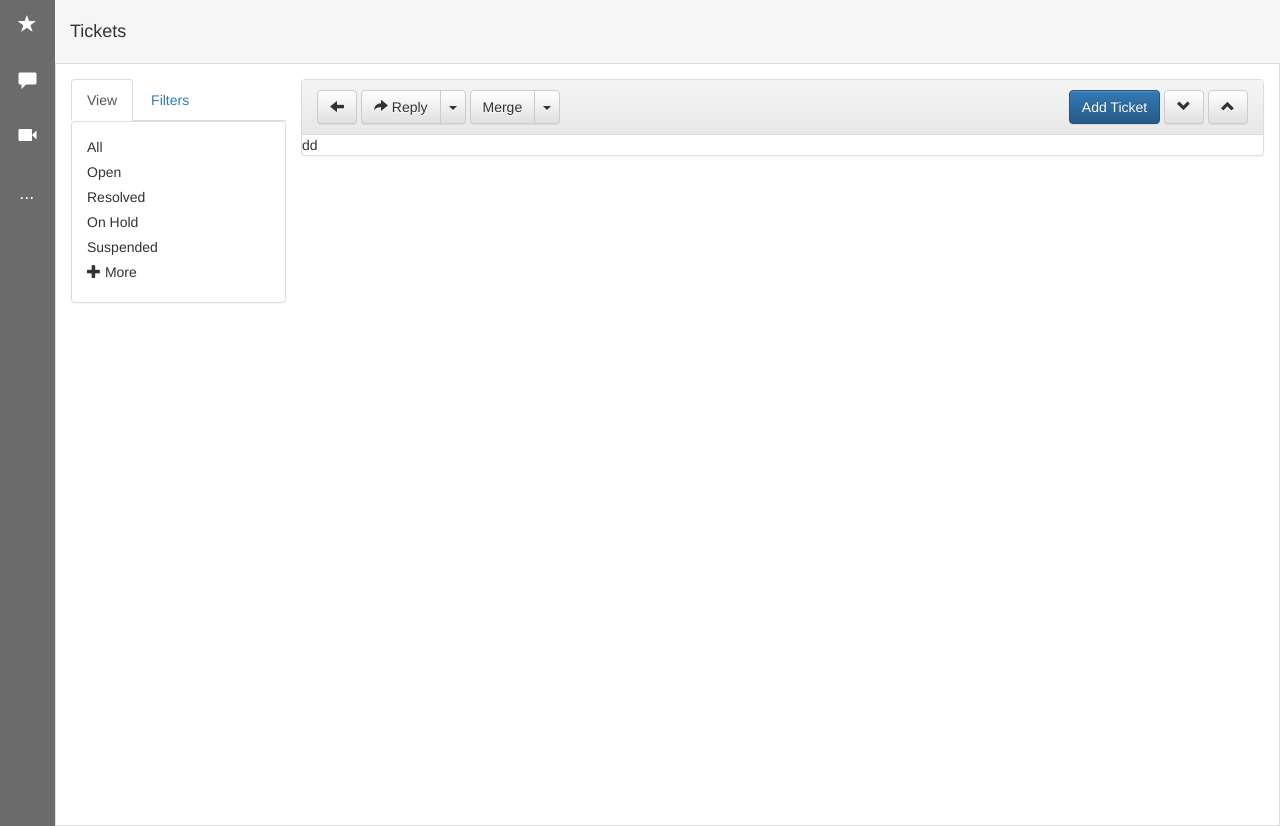
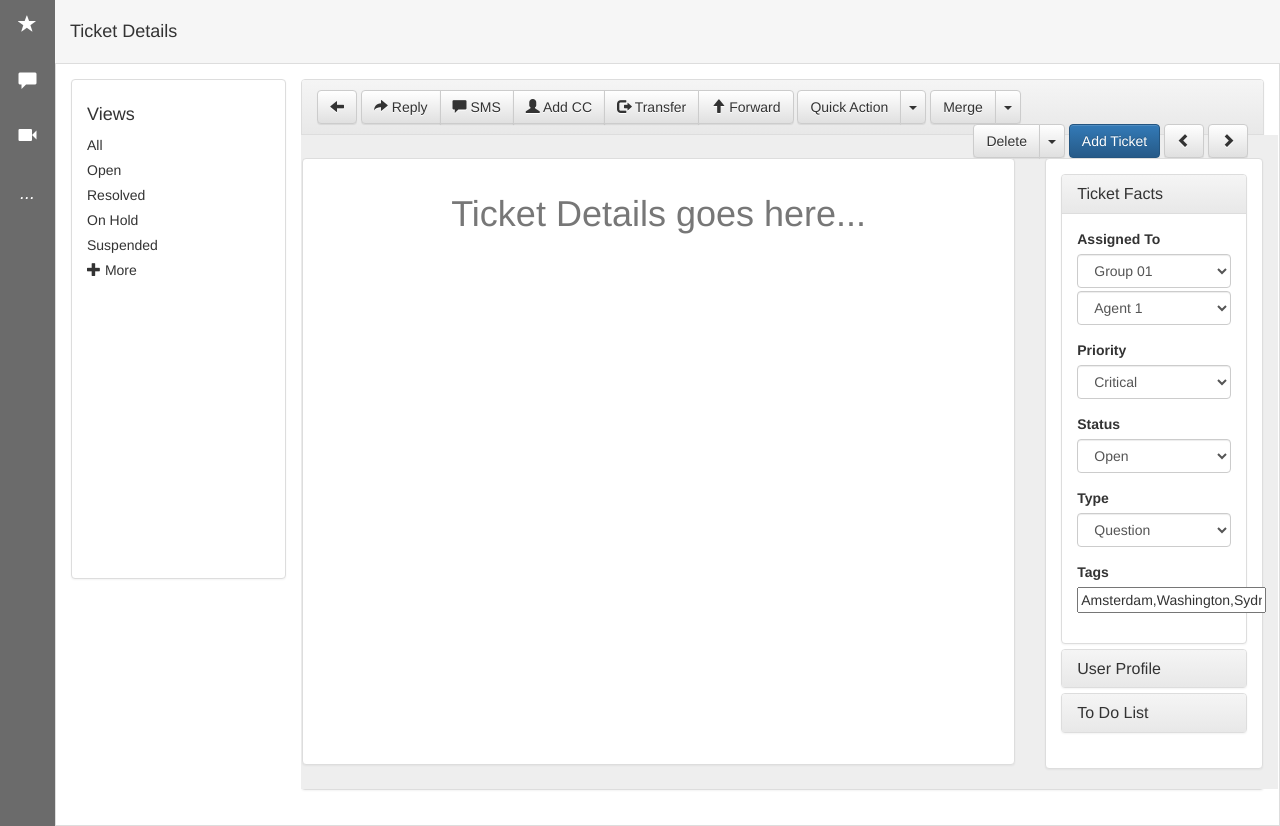
Before and after one commit to gan2san/MVP-Track, a PHP site: page /ticket-details.php in a window 1280 px wide. Shown: the part 51-877 px from the top of the page. Run offline with PHP 8.4, Linux system fonts and the light colour scheme.

Commit message:
Done ticket details page

```diff
--- a/ticket-details.php
+++ b/ticket-details.php
@@ -3,7 +3,7 @@
 	<div class="general-layout">
 		<div class="title">
 			<!-- <button class="btn btn-default"><i class="glyphicon glyphicon-home"></i></button>  -->
-			<h1>Tickets</h1>
+			<h1>Ticket Details</h1>
 		</div>
 		<div class="inbox-wrapper">
 			<div class="faceted-search">
@@ -11,21 +11,16 @@
 
 <div>
 
-  <!-- Nav tabs -->
-  <ul class="nav nav-tabs" role="tablist">
-    <li role="presentation" class="active"><a href="#home" aria-controls="home" role="tab" data-toggle="tab">View</a></li>
-    <li role="presentation"><a href="#profile" aria-controls="profile" role="tab" data-toggle="tab">Filters</a></li>
-  </ul>
 
   <!-- Tab panes -->
-  <div class="tab-content">
-    <div role="tabpanel" class="tab-pane active" id="home">
 
-    	<div class="panel-group" id="accordion">
-		<div class="panel panel-default">
+    	<div class="panel-group">
+		<div class="panel panel-default" style="height:500px">
 
 				      <div id="collapse1" class="panel-collapse collapse in">
 				        <div class="panel-body">
+
+  							<h4>Views</h4>
 				        	<label>All</label>
 				        	<label>Open</label>
 				        	<label>Resolved</label>
@@ -43,110 +38,7 @@
 
 
 
-    </div>
-    <div role="tabpanel" class="tab-pane" id="profile">
 
-
-    	<div class="panel-group" id="accordion">
-
-				    <div class="panel panel-default">
-				      <div class="panel-heading">
-				        <h4 class="panel-title">
-				          <a data-toggle="collapse"  data-parent="#collapse2" href="#collapse2">Ticket ID</a>
-				        </h4>
-				      </div>
-				      <div id="collapse2" class="panel-collapse collapse in">
-				        <div class="panel-body">
-				        	<input type="text" name="" id="" class="form-control" placeholder="Ticket ID">
-				        </div>
-				      </div>
-				    </div>
-				    <div class="panel panel-default">
-				      <div class="panel-heading">
-				        <h4 class="panel-title">
-				          <a data-toggle="collapse"  data-parent="#collapse3" href="#collapse3">Status</a>
-				        </h4>
-				      </div>
-				      <div id="collapse3" class="panel-collapse collapse">
-				        <div class="panel-body">
-				        	<label><input type="checkbox" name="" id=""> Open</label>
-				        	<label><input type="checkbox" name="" id=""> Resolved</label>
-				        	<label><input type="checkbox" name="" id=""> On Hold</label>
-				        	<label><input type="checkbox" name="" id=""> Suspended</label>
-				        	<label><input type="checkbox" name="" id=""> Reopened</label>
-				        	<label><i class="glyphicon glyphicon-plus"></i> More</label>
-				        	<!-- <label><input type="checkbox" name="" id=""> Closed</label>
-				        	<label><input type="checkbox" name="" id=""> Pending</label> -->
-				        </div>
-				      </div>
-				    </div>
-				    <div class="panel panel-default">
-				      <div class="panel-heading">
-				        <h4 class="panel-title">
-				          <a data-toggle="collapse"  data-parent="#collapse4" href="#collapse4">Priority</a>
-				        </h4>
-				      </div>
-				      <div id="collapse4" class="panel-collapse collapse">
-				        <div class="panel-body">
-				        	 <select class="form-control" id="exampleSelect1">
-			                  <option value="0">Critical</option>
-			                  <option value="1">High</option>
-			                  <option value="2">Mid</option>
-			                  <option value="3">Low</option>
-			                </select>
-				        </div>
-				      </div>
-				    </div>
-				    <div class="panel panel-default">
-				      <div class="panel-heading">
-				        <h4 class="panel-title">
-				          <a data-toggle="collapse"  data-parent="#collapse5" href="#collapse5">Agent</a>
-				        </h4>
-				      </div>
-				      <div id="collapse5" class="panel-collapse collapse">
-				        <div class="panel-body">
-				        	<input type="text" name="" id="" class="form-control" placeholder="Agent Name">
-				        </div>
-				      </div>
-				    </div>
-				    <div class="panel panel-default">
-				      <div class="panel-heading">
-				        <h4 class="panel-title">
-				          <a data-toggle="collapse"  data-parent="#collapse6" href="#collapse6">Requestor</a>
-				        </h4>
-				      </div>
-				      <div id="collapse6" class="panel-collapse collapse">
-				        <div class="panel-body">
-				        	<input type="text" name="" id="" class="form-control" placeholder="Reguestor Name">
-				        </div>
-				      </div>
-				    </div>
-				    <div class="panel panel-default">
-				      <div class="panel-heading">
-				        <h4 class="panel-title">
-				          <a data-toggle="collapse"  data-parent="#collapse7" href="#collapse7">Date Time</a>
-				        </h4>
-				      </div>
-				      <div id="collapse7" class="panel-collapse collapse">
-				        <div class="panel-body">...</div>
-				      </div>
-				    </div>
-				    <div class="panel panel-default">
-				      <div class="panel-heading">
-				        <h4 class="panel-title">
-				          <a data-toggle="collapse"  data-parent="#collapse8" href="#collapse8">Source</a>
-				        </h4>
-				      </div>
-				      <div id="collapse8" class="panel-collapse collapse">
-				        <div class="panel-body">...</div>
-				      </div>
-				    </div>
-				  </div>
-
-
-
-    </div>
-  </div>
 
 </div>
 
@@ -163,17 +55,24 @@
 				  <div class="panel-heading">
 
 
-				  	<button class="btn btn-default"><span class="glyphicon glyphicon-arrow-left" aria-hidden="true"></span></button>
+				  	<button class="btn btn-default" formaction="index.php"><span class="glyphicon glyphicon-arrow-left" aria-hidden="true"></span></button>
+				  	<div class="btn-group" role="group" aria-label="...">
+						<button type="button" class="btn btn-default"><span class="glyphicon glyphicon-share-alt" aria-hidden="true"></span> Reply</button>
+				  		<button type="button" class="btn btn-default"><span class="glyphicon glyphicon-comment" aria-hidden="true"></span> SMS</button>
+				  		<button type="button" class="btn btn-default"><span class="glyphicon glyphicon-user" aria-hidden="true"></span> Add CC</button>
+				  		<button type="button" class="btn btn-default"><span class="glyphicon glyphicon-log-out" aria-hidden="true"></span> Transfer</button>
+				  		<button type="button" class="btn btn-default"><span class="glyphicon glyphicon-arrow-up" aria-hidden="true"></span> Forward</button>
+
+					</div>
 				  	<!-- Split button -->
 					<div class="btn-group">
-					  <button type="button" class="btn btn-default"><span class="glyphicon glyphicon-share-alt" aria-hidden="true"></span> Reply</button>
+					  <button type="button" class="btn btn-default">Quick Action</button>
 					  <button type="button" class="btn btn-default dropdown-toggle" data-toggle="dropdown" aria-haspopup="true" aria-expanded="false">
 					    <span class="caret"></span>
-					    <span class="sr-only">Toggle Dropdown</span>
+					    <span class="sr-only">Add Note</span>
 					  </button>
 					  <ul class="dropdown-menu">
-					    <li><a href="#">Bulk Reply</a></li>
-					    <li><a href="#">Bulk Forward</a></li>
+					    <li><a href="#">Split</a></li>
 					  </ul>
 					</div>
 					<!-- Split button -->
@@ -188,9 +87,20 @@
 					  </ul>
 					</div>
 					<div class="pull-right">
+						<!-- Split button -->
+					<div class="btn-group">
+					  <button type="button" class="btn btn-default">Delete</button>
+					  <button type="button" class="btn btn-default dropdown-toggle" data-toggle="dropdown" aria-haspopup="true" aria-expanded="false">
+					    <span class="caret"></span>
+					    <span class="sr-only">Add Note</span>
+					  </button>
+					  <ul class="dropdown-menu">
+					    <li><a href="#">Spam Ticket</a></li>
+					  </ul>
+					</div>
 					  <button class="btn btn-primary">Add Ticket</button>
-					  <button class="btn btn-default"><i class="glyphicon glyphicon-chevron-down"></i></button>
-					  <button class="btn btn-default"><i class="glyphicon glyphicon-chevron-up"></i></button>
+					  <button class="btn btn-default"><i class="glyphicon glyphicon-chevron-left"></i></button>
+					  <button class="btn btn-default"><i class="glyphicon glyphicon-chevron-right"></i></button>
 
 					</div>
 				  </div>
@@ -198,7 +108,179 @@
 		  <!-- Table -->
 
 
-		 dd
+
+
+		<div class="row" style="background:#eee">
+			<div class="col-sm-9">
+				<div class="panel panel-default">
+				     <div class="panel-body" style="min-height: 605px;text-align: center;">
+						<h1 class="text-muted">Ticket Details goes here...</h1>
+					</div>
+				</div>
+			</div>
+			<div class="col-sm-3">
+				<div class="panel panel-default">
+				     <div class="panel-body">
+
+
+
+	    	<div class="panel-group" id="accordion">
+
+					    <div class="panel panel-default">
+					      <div class="panel-heading">
+					        <h4 class="panel-title">
+					          <a data-toggle="collapse"  data-parent="#collapse2" href="#collapse2">Ticket Facts</a>
+					        </h4>
+					      </div>
+					      <div id="collapse2" class="panel-collapse collapse in">
+					        <div class="panel-body">
+
+					        	<div class="form-group">
+						            <label for="inputPassword3" class=" form-control-label">Assigned To</label>
+						            <div >
+						                <select class="form-control" id="exampleSelect1">
+						                  <option value="0">Group 01</option>
+						                  <option value="1">Group 02</option>
+						                  <option value="2">Group 03</option>
+						                  <option value="3">Group 04</option>
+						                  <option value="4">Group 05</option>
+						                  <option value="5">Group 06</option>
+						                </select>
+
+						                <select class="form-control" id="exampleSelect1" style="margin-top:3px">
+						                  <option value="0">Agent 1</option>
+						                  <option value="1">Agent 02</option>
+						                </select>
+						            </div>
+					          	</div>
+
+					          	<div class="form-group">
+						            <label for="inputPassword3" class=" form-control-label">Priority</label>
+						            <div >
+						                <select class="form-control" id="exampleSelect1">
+						                  <option value="0">Critical</option>
+						                  <option value="1">Low</option>
+						                </select>
+						            </div>
+					          	</div>
+					          	<div class="form-group">
+						            <label for="inputPassword3" class=" form-control-label">Status</label>
+						            <div >
+						                <select class="form-control" id="exampleSelect1">
+						                  <option value="0">Open</option>
+						                  <option value="1">Closed</option>
+						                </select>
+						            </div>
+					          	</div>
+					          	<div class="form-group">
+						            <label for="inputPassword3" class=" form-control-label">Type</label>
+						            <div >
+						                <select class="form-control" id="exampleSelect1">
+						                  <option value="0">Question</option>
+						                  <option value="1">Suggestion</option>
+						                </select>
+						            </div>
+					          	</div>
+					          	<div class="form-group">
+						            <label for="inputPassword3" class=" form-control-label">Tags</label>
+						            <div >
+						                <input type="text" value="Amsterdam,Washington,Sydney,Beijing,Cairo" data-role="tagsinput" />
+						            </div>
+					          	</div>
+
+
+
+
+
+					        </div>
+					      </div>
+					    </div>
+					    <div class="panel panel-default">
+					      <div class="panel-heading">
+					        <h4 class="panel-title">
+					          <a data-toggle="collapse"  data-parent="#collapse3" href="#collapse3">User Profile</a>
+					        </h4>
+					      </div>
+					      <div id="collapse3" class="panel-collapse collapse">
+					        <div class="panel-body" style="text-align:center">
+					        	<img src="images/download.svg" alt="..." class="img-circle" width="80"><br/>
+					        	<b>Waheed Panjri</b><br >
+					        	<small>UX Designer</small>
+					        </div>
+					      </div>
+					    </div>
+
+
+					    <div class="panel panel-default">
+					      <div class="panel-heading">
+					        <h4 class="panel-title">
+					          <a data-toggle="collapse"  data-parent="#collapse4" href="#collapse4">To Do List</a>
+					        </h4>
+					      </div>
+					      <div id="collapse4" class="panel-collapse collapse">
+					        <div class="panel-body" >
+
+
+
+					        	<form >
+
+								   <div class="form-group">
+									      <input type="email" class="form-control" id="inputEmail3" placeholder="Add Task">
+									 </div>
+
+									  <div class="form-group">
+								      <div class="checkbox">
+								        <label>
+								          <input type="checkbox"> Email to Shomu
+								        </label>
+								      </div>
+
+								  </div>
+								  <div class="form-group">
+
+								      <div class="checkbox">
+								        <label>
+								          <input type="checkbox"> Take print of Invoice
+								        </label>
+								      </div>
+
+								  </div>
+								  <div class="form-group">
+
+								      <div class="checkbox">
+								        <label>
+								          <input type="checkbox"> Draft mail for Alia
+								        </label>
+								      </div>
+
+								  </div>
+								  <div class="form-group">
+
+								      <div class="checkbox">
+								        <label>
+								          <input type="checkbox"> Call to Ramesh
+								        </label>
+								      </div>
+
+								  </div>
+
+								</form>
+
+
+
+					        </div>
+					      </div>
+					    </div>
+
+
+
+
+				</div>
+				</div>
+				</div>
+			</div>
+
+		</div>
 
 
 
```
Also changed, not shown: images/download.svg (added).
